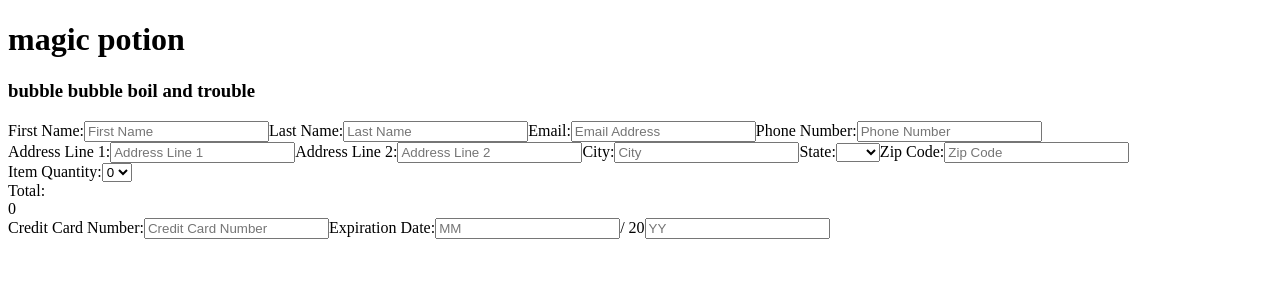
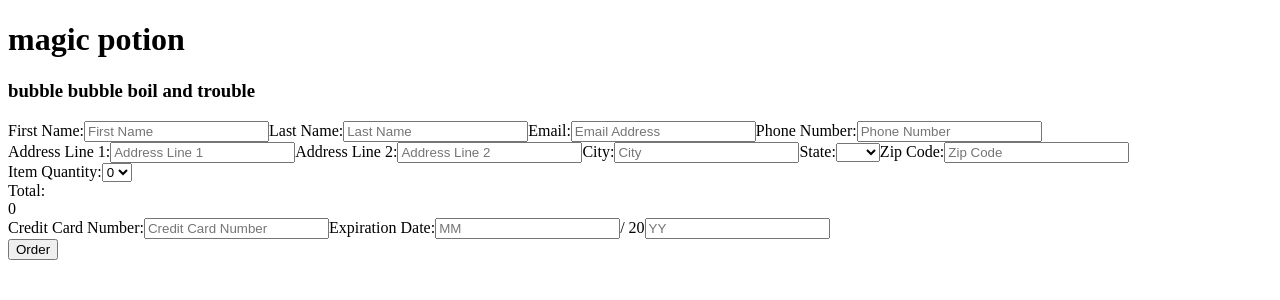
Before and after one commit to shiju-an/magic-potion, a React app: page / in a window 1280 px wide. Shown: the top 300 px of the page. Built offline with nearby package versions, Linux system fonts and the light colour scheme; the HTML template or start-up script is replaced by a standard one.

Commit message:
fix post error in controller

```diff
--- a/client/src/components/App.jsx
+++ b/client/src/components/App.jsx
@@ -34,6 +34,7 @@ class App extends React.Component {
     this.validateExp = this.validateExp.bind(this);
     this.handleInputChange = this.handleInputChange.bind(this);
     this.handleTotalChange = this.handleTotalChange.bind(this);
+    this.handleSubmit = this.handleSubmit.bind(this);
   };
 
   validateName(e) {
@@ -153,6 +154,18 @@ class App extends React.Component {
       });
   };
 
+  handleSubmit(e) {
+    e.preventDefault();
+
+    let { firstName, lastName, email, phone, street1, street2, city, state, zip, quantity, total, ccNum, expMM, expYY } = this.state;
+
+    axios.post('/api/magic', { firstName, lastName, email, phone, street1, street2, city, state, zip, quantity, total, ccNum, expMM, expYY })
+      .then((result => {
+        console.log(result, 'added');
+      }))
+      .catch(err => console.log('error post ', err))
+  }
+
   render() {
     return (
       <div>
@@ -193,6 +206,12 @@ class App extends React.Component {
           validateCCNum={this.validateCCNum}
           validateExp={this.validateExp}
         />
+
+        <button
+          onClick={this.handleSubmit}
+        >
+          Order
+        </button>
       </div>
     )
   }
```
Also changed, not shown: 2 other files (tests, documents, lock files or other folders).
